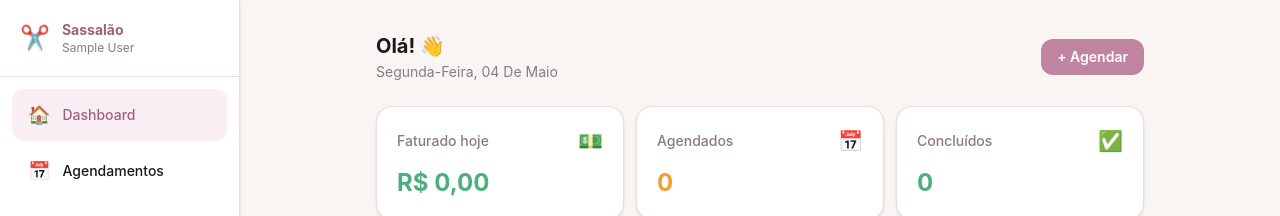
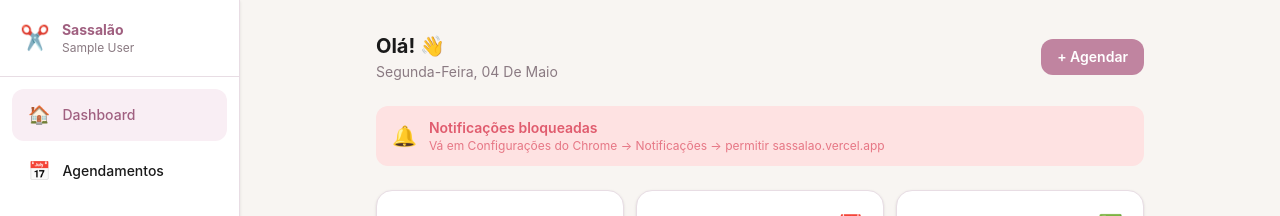
Before and after one commit to adilsoonjjr/sassalao-, a Next.js app: page /dashboard in a window 1280 px wide. Shown: the top 216 px of the page. Built offline with nearby package versions, Linux system fonts and the light colour scheme; no server answers; the database is empty; sample sign-in values are in the browser's storage.

Commit message:
feat: banner de ativacao de notificacoes no dashboard

```diff
--- a/src/app/(app)/dashboard/page.tsx
+++ b/src/app/(app)/dashboard/page.tsx
@@ -37,6 +37,26 @@ export default function DashboardPage() {
   const router = useRouter();
   const [data, setData] = useState<DashboardData | null>(null);
   const [loading, setLoading] = useState(true);
+  const [notifStatus, setNotifStatus] = useState<"unknown" | "granted" | "denied" | "default">("unknown");
+
+  useEffect(() => {
+    if ("Notification" in window) setNotifStatus(Notification.permission as "granted" | "denied" | "default");
+  }, []);
+
+  async function ativarNotificacoes() {
+    const perm = await Notification.requestPermission();
+    setNotifStatus(perm as "granted" | "denied" | "default");
+    if (perm === "granted") {
+      const reg = await navigator.serviceWorker.getRegistration();
+      if (reg) {
+        const res = await fetch("/api/push/test", { method: "POST" });
+        if (res.status === 404) {
+          // ainda não inscrito, recarrega para o SW inscrever
+          window.location.reload();
+        }
+      }
+    }
+  }
 
   async function load() {
     const res = await fetch("/api/dashboard");
@@ -89,6 +109,34 @@ export default function DashboardPage() {
           + Agendar
         </Link>
       </div>
+
+      {/* Banner de ativação de notificações */}
+      {notifStatus !== "granted" && notifStatus !== "unknown" && (
+        <button
+          onClick={ativarNotificacoes}
+          className="w-full flex items-center gap-3 px-4 py-3 rounded-xl text-sm font-semibold text-left transition-opacity hover:opacity-85 active:opacity-70"
+          style={{ background: notifStatus === "denied" ? "#fee2e2" : "#fef3c7", color: notifStatus === "denied" ? "var(--danger)" : "#92400e" }}
+        >
+          <span className="text-xl">🔔</span>
+          <div>
+            <p className="font-semibold">{notifStatus === "denied" ? "Notificações bloqueadas" : "Ativar notificações"}</p>
+            <p className="text-xs font-normal opacity-80">
+              {notifStatus === "denied"
+                ? "Vá em Configurações do Chrome → Notificações → permitir sassalao.vercel.app"
+                : "Toque aqui para receber lembretes 30 min antes dos agendamentos"}
+            </p>
+          </div>
+        </button>
+      )}
+      {notifStatus === "granted" && (
+        <div
+          className="w-full flex items-center gap-3 px-4 py-3 rounded-xl text-sm"
+          style={{ background: "#dcfce7", color: "#166534" }}
+        >
+          <span className="text-xl">🔔</span>
+          <p className="font-semibold">Notificações ativas — você será avisado 30 min antes</p>
+        </div>
+      )}
 
       {/* KPIs rápidos do dia */}
       <div className="grid grid-cols-3 gap-3">
```
